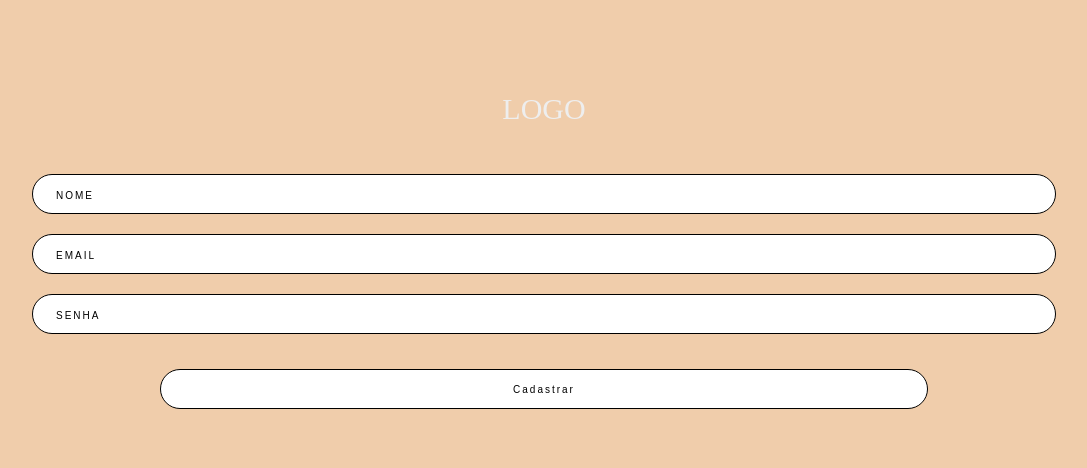
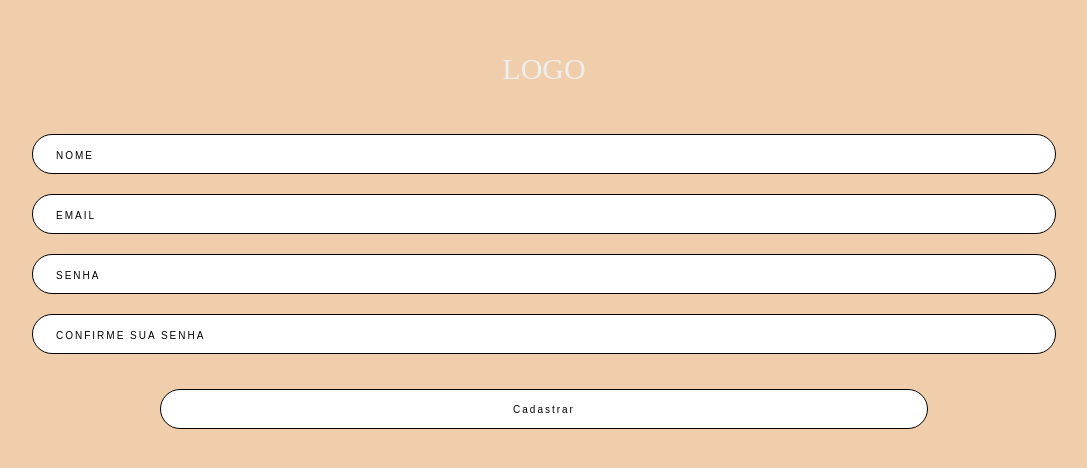
Before and after one commit to CaioCZS/MyPapers, a React (Create React App) app: page /cadastro in a window 1280 px wide. Shown: the part 206-674 px from the top of the page, without its empty margins (96-1183 px from the left). Built offline with nearby package versions, Linux system fonts and the light colour scheme.

Commit message:
feat: confirm password Signup

```diff
--- a/src/pages/LoginPage.js
+++ b/src/pages/LoginPage.js
@@ -2,6 +2,7 @@ import SignScreen from "../style/signPages/SignScreen.js"
 import LogoContainer from "../style/signPages/LogoContainer.js"
 import { useState } from "react"
 import authApi from "../services/authApi.js"
+import { useNavigate } from "react-router-dom"
 
 export default function LoginPage() {
   const [form, setForm] = useState({ email: "", password: "" })
@@ -10,12 +11,16 @@ export default function LoginPage() {
     e.preventDefault()
     setForm({ ...form, [e.target.name]: e.target.value })
   }
+  const navigate = useNavigate()
 
   function handleSubmit(e) {
     e.preventDefault()
     authApi
       .login(form)
-      .then((res) => console.log(res.data))
+      .then((res) => {
+        console.log(res.data)
+        navigate("/")
+      })
       .catch((err) => {
         alert(err.response.data)
         setForm({ email: "", password: "" })
--- a/src/pages/SignUpPage.js
+++ b/src/pages/SignUpPage.js
@@ -2,10 +2,16 @@ import SignScreen from "../style/signPages/SignScreen.js"
 import LogoContainer from "../style/signPages/LogoContainer.js"
 import { useState } from "react"
 import authApi from "../services/authApi.js"
+import { useNavigate } from "react-router-dom"
 
 export default function SignUpPage() {
-  const [form, setForm] = useState({ email: "", password: "", name: "" })
-
+  const [form, setForm] = useState({
+    name: "",
+    email: "",
+    password: "",
+    passwordConfirm: "",
+  })
+  const navigate = useNavigate()
   function handleForm(e) {
     e.preventDefault()
     setForm({ ...form, [e.target.name]: e.target.value })
@@ -13,9 +19,19 @@ export default function SignUpPage() {
 
   function handleSubmit(e) {
     e.preventDefault()
+    const { name, email, password, passwordConfirm } = form
+    const body = { name, email, password }
+    if (passwordConfirm !== password) {
+      alert("Senhas precisam ser iguais")
+      setForm({ ...form, password: "", passwordConfirm: "" })
+      return
+    }
     authApi
-      .signUp(form)
-      .then((res) => alert(res.data))
+      .signUp(body)
+      .then((res) => {
+        alert(res.data)
+        navigate("/login")
+      })
       .catch((err) => {
         alert(err.response.data)
         if (err.response.status === 409) {
@@ -54,6 +70,14 @@ export default function SignUpPage() {
           onChange={handleForm}
           required
         ></input>
+        <input
+          type="password"
+          placeholder="CONFIRME SUA SENHA"
+          name="passwordConfirm"
+          value={form.passwordConfirm}
+          onChange={handleForm}
+          required
+        ></input>
         <button type="submit">Cadastrar</button>
       </form>
     </SignScreen>
--- a/src/style/signPages/LogoContainer.js
+++ b/src/style/signPages/LogoContainer.js
@@ -1,7 +1,7 @@
 import styled from "styled-components"
 
 const LogoContainer = styled.div`
-  height: 45vh;
+  height: 40vh;
   width: 100vw;
   display: flex;
   justify-content: center;
--- a/src/style/signPages/SignScreen.js
+++ b/src/style/signPages/SignScreen.js
@@ -7,7 +7,7 @@ const SignScreen = styled.div`
   form {
     padding: 20px;
     min-height: 40vh;
-    max-height: 50vh;
+    max-height: 60vh;
     display: flex;
     flex-direction: column;
     align-items: center;
```
